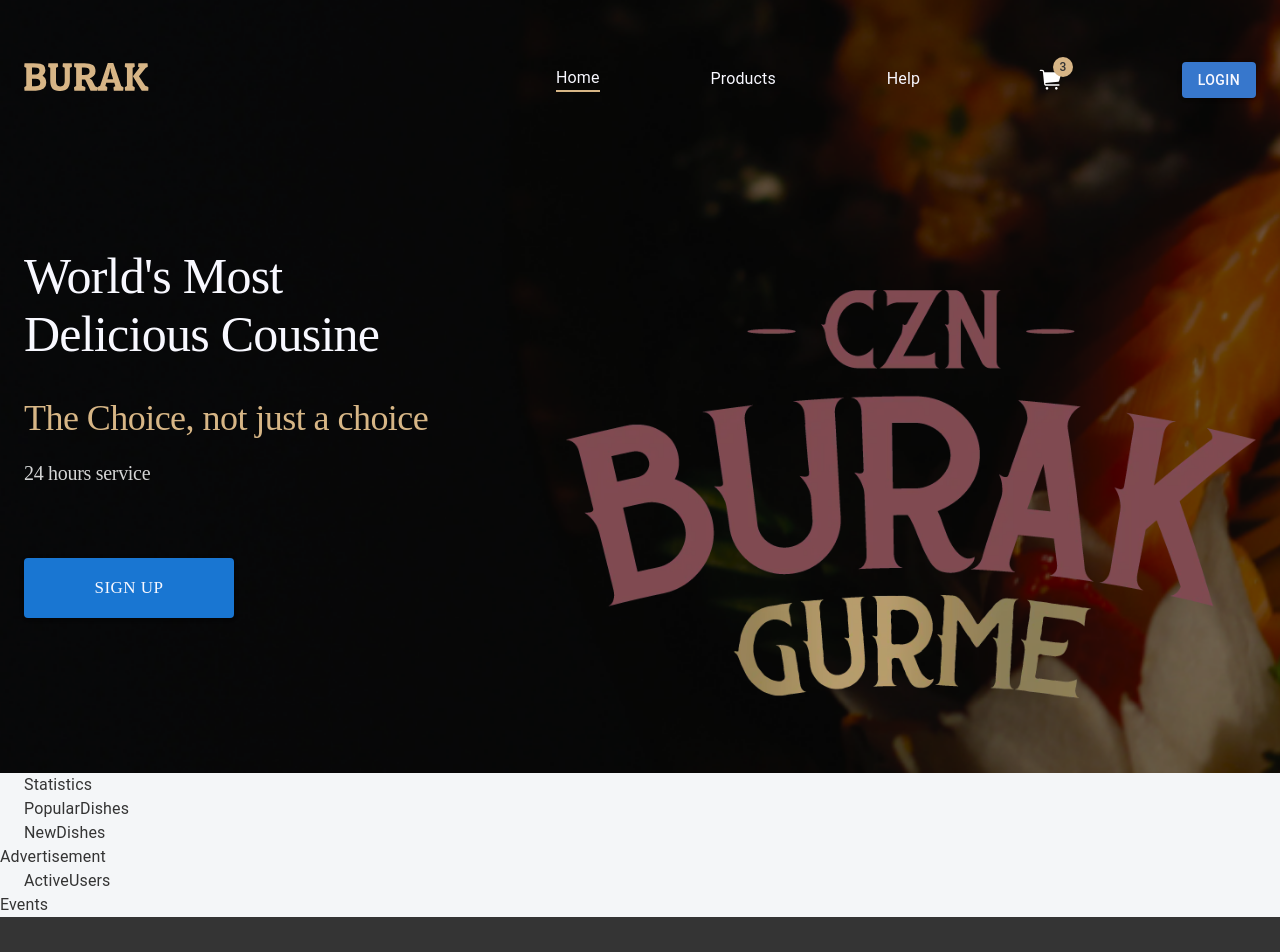
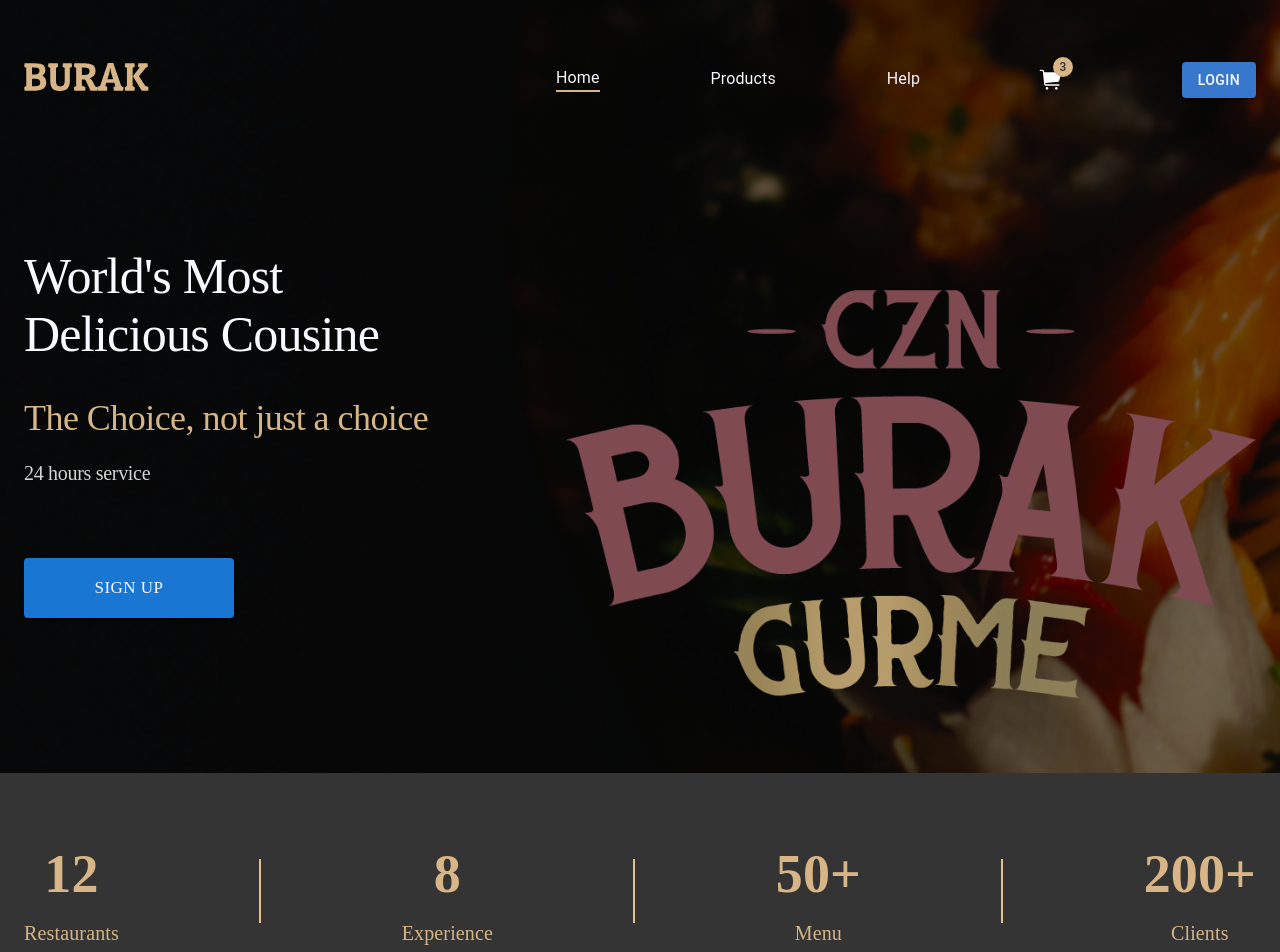
Before and after one commit to shox17/burak-react, a React (Create React App) app: page / in a window 1280 px wide. Shown: the top 952 px of the page. Built offline with nearby package versions, Linux system fonts and the light colour scheme.

Commit message:
fix: modify statistics sectional component

```diff
--- /dev/null
+++ b/src/app/components/divider/index.tsx
@@ -0,0 +1,21 @@
+import React from 'react';
+import styled from 'styled-components';
+
+export interface IDividerProps {
+	width?: string;
+	height?: string;
+	bg?: string;
+}
+
+const DividerComponent = styled.span<IDividerProps>`
+	display: flex;
+	min-width: ${({ width }) => `${width}px`};
+	min-height: ${({ height }) => `${height}px`};
+	background: ${({ bg }) => `${bg}`};
+`;
+
+function Divider(props: IDividerProps) {
+	return <DividerComponent {...props} />;
+}
+
+export default Divider;
--- a/src/app/screens/homePage/Statistics.tsx
+++ b/src/app/screens/homePage/Statistics.tsx
@@ -1,10 +1,36 @@
 import React from "react";
-import { Container } from "@mui/material";
+import { Box, Container, Stack } from "@mui/material";
+import Divider from "../../components/divider";
 
 export default function Statistics() {
   return (
-    <div>
-      <Container> Statistics </Container>
+    <div className="static-frame">
+      <Container>
+        <Stack className="info">
+          <Stack className="static-box">
+            <Box className="static-num">12</Box>
+            <Box className="static-text">Restaurants</Box>
+          </Stack>
+          <Divider height="64" width="2" bg="#E3C08D" />
+
+          <Stack className="static-box">
+            <Box className="static-num">8</Box>
+            <Box className="static-text">Experience</Box>
+          </Stack>
+          <Divider height="64" width="2" bg="#E3C08D" />
+
+          <Stack className="static-box">
+            <Box className="static-num">50+</Box>
+            <Box className="static-text">Menu</Box>
+          </Stack>
+          <Divider height="64" width="2" bg="#E3C08D" />
+
+          <Stack className="static-box">
+            <Box className="static-num">200+</Box>
+            <Box className="static-text">Clients</Box>
+          </Stack>
+        </Stack>
+      </Container>
     </div>
   );
 }
--- a/src/app/screens/homePage/index.tsx
+++ b/src/app/screens/homePage/index.tsx
@@ -6,6 +6,7 @@
 import ActiveUsers from "./ActiveUsers";
 import Advertisement from "./Advertisement";
 import Events from "./Events";
+import "../../../css/home.css";
 
 export default function HomePage() {
   return (
--- a/src/css/home.css
+++ b/src/css/home.css
@@ -2,3 +2,48 @@
     width:100%;
     height:auto;
 }
+
+/**Statistics**/
+
+.homepage .static-frame{
+    width: 100%;
+    height: 236px;
+    background: #343434;
+}
+
+.homepage .static-frame .info {
+    height: 100%;
+    display: flex;
+    flex-direction: row;
+    justify-content: space-between;
+    align-items: center;
+}
+
+.homepage .static-frame .info .static-box {
+    height: 116px; /* 🔥 FIXED: removed duplicated 'height: 200%' */
+    display: flex;
+    flex-direction: column; /* ✅ This makes 'text' appear below 'number' */
+    align-items: center;
+    justify-content: center;
+}
+
+.homepage .static-frame .info .static-box .static-num {
+    text-align: center;
+    font-family: "Poppins";
+    font-size: 54px;
+    font-style: normal;
+    font-weight: 600;
+    line-height: 80px;
+    color: #d7b586;
+}
+
+.homepage .static-frame .info .static-box .static-text {
+    margin-top: 4px;
+    text-align: center;
+    font-family: "Poppins";
+    font-size: 20px;
+    font-style: normal;
+    font-weight: 500;
+    line-height: 30px;
+    color: #d7b586;
+}
```
